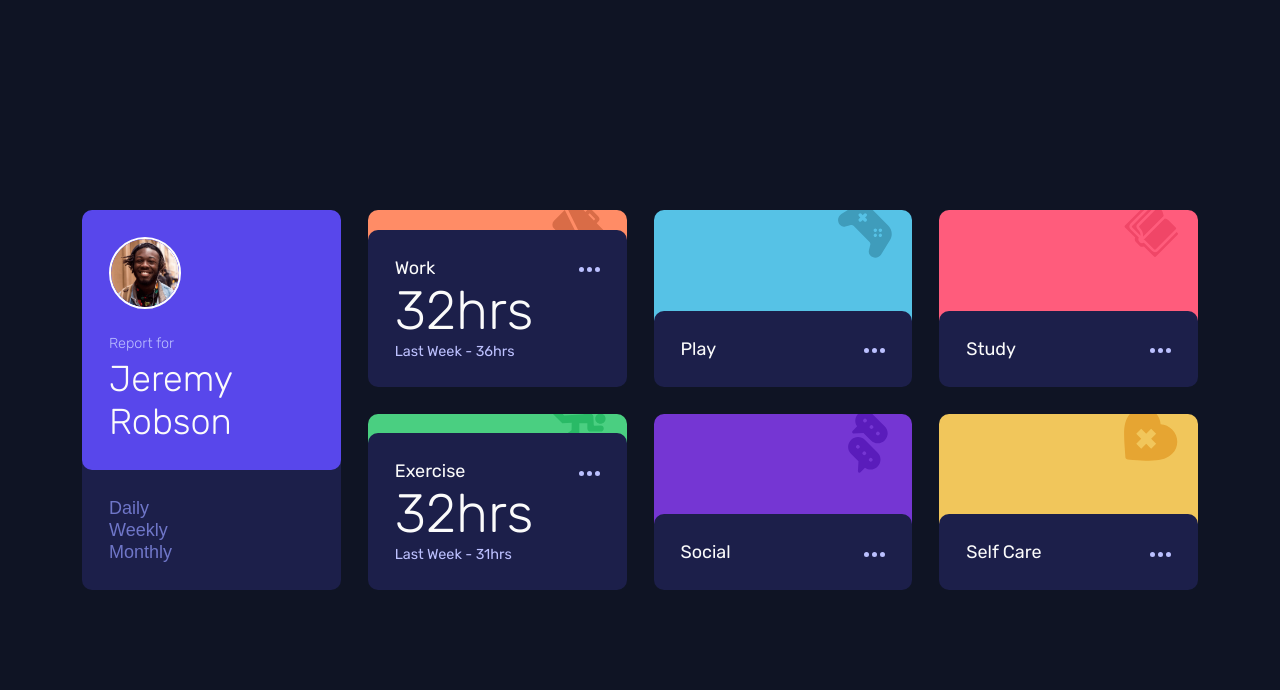
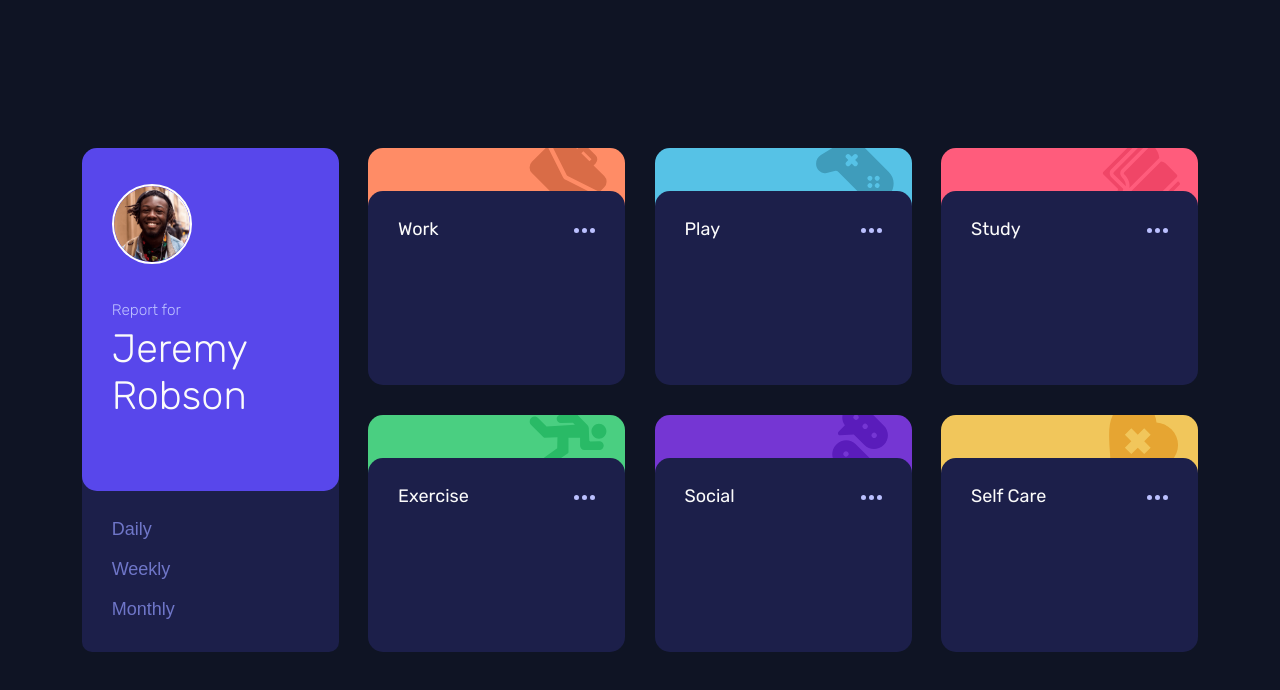
Before and after one commit to AdamMatulay/time-tracking-dashboard, a plain HTML site: page index.html in a window 1280 px wide. Drawn offline with Linux system fonts and the light colour scheme.

Commit message:
Desktop css finished

```diff
--- a/index.html
+++ b/index.html
@@ -44,9 +44,9 @@
               <img src="./images/icon-ellipsis.svg" alt="" />
             </button>
           </div>
-          <p class="time work">32hrs</p>
+          <p class="time work"></p>
           <p class="previous-text">
-            Last Week - <span class="time-previous work">36hrs</span>
+            <span class="time-previous work"></span>
           </p>
         </div>
       </div>
@@ -82,9 +82,9 @@
               <img src="./images/icon-ellipsis.svg" alt="" />
             </button>
           </div>
-          <p class="time exercise">32hrs</p>
+          <p class="time exercise"></p>
           <p class="previous-text">
-            Last Week - <span class="time-previous exercise">31hrs</span>
+            <span class="time-previous exercise"></span>
           </p>
         </div>
       </div>
--- a/styles.css
+++ b/styles.css
@@ -34,8 +34,8 @@ body {
   display: grid;
   grid-template-columns: repeat(4, 1fr);
   width: 62em;
-  margin: 0 auto;
-  gap: 1.5em;
+  margin: 3em 1.65em;
+  gap: 1.65em;
 }
 
 /* HEADER */
@@ -48,29 +48,36 @@ body {
 
 .dashboard-user {
   background: var(--Purple-600);
-  border-radius: 10px;
-  padding: 1.5em;
+  border-radius: 15px;
+  padding: 2em 1.65em 4em 1.65em;
 }
 
 .dashboard-user img {
-  width: 72px;
-  height: 72px;
+  width: 80px;
+  height: 80px;
   border: 2.5px solid white;
   border-radius: 50%;
 }
 
 .dashboard-user h1 span {
-  font-size: 0.8rem;
+  font-size: 0.85rem;
   color: var(--Navy-200);
 }
 
 .dashboard-user h1 {
-  font-size: 2rem;
+  font-size: 2.2rem;
   font-weight: 300;
+  margin-top: 0.5rem;
 }
 
 .dashboard-timeline-toggle {
-  padding: 1.5em;
+  padding: 1.5em 1.65em 1.8em 1.65em;
+}
+
+.dashboard-timeline-toggle ul {
+  display: flex;
+  flex-direction: column;
+  gap: 1em;
 }
 
 .dashboard-timeline-toggle ul li {
@@ -92,57 +99,65 @@ body {
   display: flex;
   flex-direction: column;
   justify-content: flex-end;
-  border-radius: 10px 10px 30px 30px;
+  border-radius: 15px 15px 30px 30px;
 }
 
 .dashboard-tile.one {
   background: var(--Orange-300);
   background-image: url(./images/icon-work.svg);
+  background-size: 78px;
+  background-position: 90% -12px;
+  background-repeat: no-repeat;
 }
 
 .dashboard-tile.two {
   background: var(--Blue-300);
   background-image: url(./images/icon-play.svg);
+  background-size: 78px;
+  background-position: 90% -9px;
+  background-repeat: no-repeat;
 }
 
 .dashboard-tile.three {
   background: var(--Pink-400);
   background-image: url(./images/icon-study.svg);
+  background-size: 78px;
+  background-position: 90% -9px;
+  background-repeat: no-repeat;
 }
 
 .dashboard-tile.four {
   background: var(--Green-400);
   background-image: url(./images/icon-exercise.svg);
+  background-size: 78px;
+  background-position: 90% -1px;
+  background-repeat: no-repeat;
 }
 
 .dashboard-tile.five {
   background: var(--Purple-700);
   background-image: url(./images/icon-social.svg);
+  background-size: 76px;
+  background-position: 90% -17px;
+  background-repeat: no-repeat;
 }
 
 .dashboard-tile.six {
   background: var(--Yellow-300);
   background-image: url(./images/icon-self-care.svg);
-}
-
-.dashboard-tile.one,
-.dashboard-tile.two,
-.dashboard-tile.three,
-.dashboard-tile.four,
-.dashboard-tile.five,
-.dashboard-tile.six {
+  background-size: 70px;
+  background-position: 90% -15px;
   background-repeat: no-repeat;
-  background-size: 3em;
-  background-position: 90% -0.4em;
 }
 
 .tile-content {
+  min-height: 10.8em;
   background: var(--Navy-900);
-  border-radius: 10px;
+  border-radius: 15px;
   z-index: 2;
   position: relative;
   cursor: pointer;
-  padding: 1.5em;
+  padding: 1.5em 1.65em 1.65em 1.65em;
 }
 
 .tile-category {
@@ -165,9 +180,11 @@ body {
 .time {
   font-size: 3rem;
   font-weight: 300;
+  margin: 1.5rem 0rem 0.5rem 0rem;
 }
 
-.previous-text, .time-previous  {
+.previous-text,
+.time-previous {
   font-size: 0.8rem;
   color: var(--Navy-200);
 }
```
